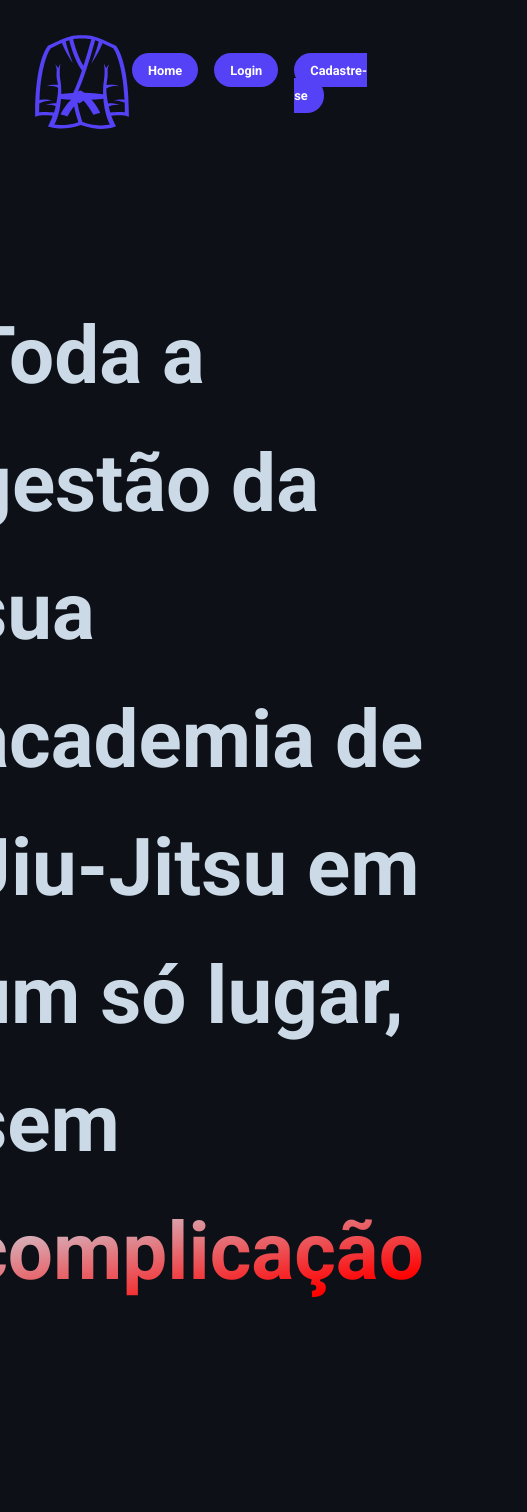
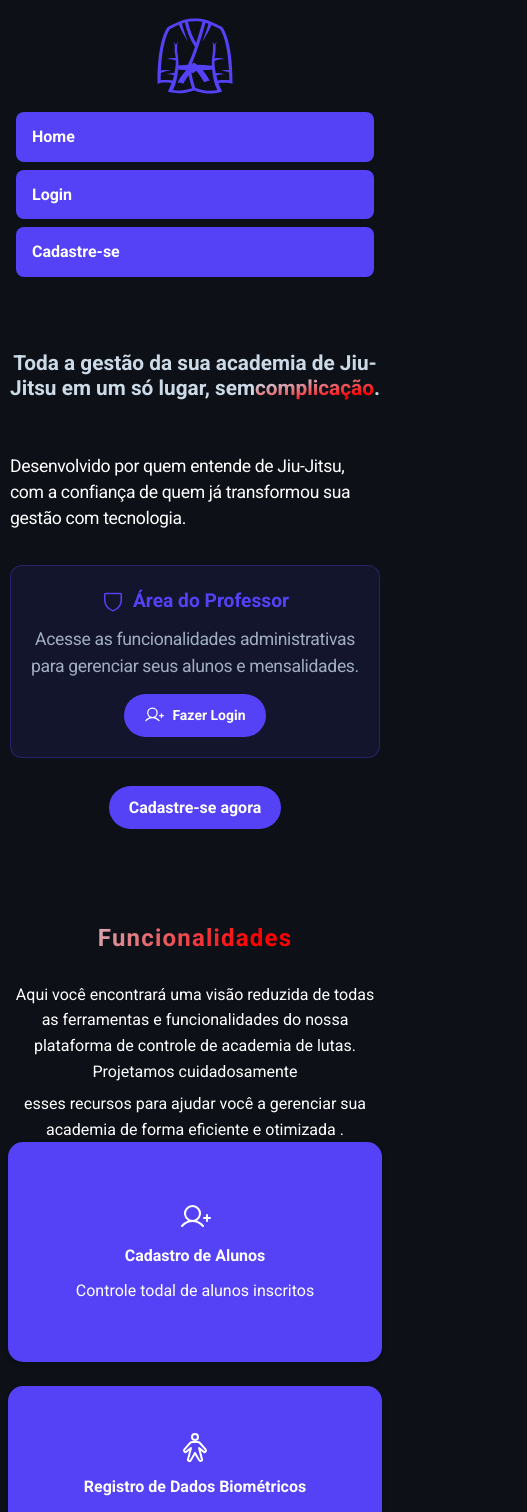
Before and after one commit to diegofchagas/teste-master, a React (Vite) app: page / in a window 390 px wide. Shown: the top 1512 px of the page, 527 px wide, since content can reach past the window. Built offline with nearby package versions, Linux system fonts and the light colour scheme.

Commit message:
add responsividade

```diff
--- a/src/App.css
+++ b/src/App.css
@@ -367,3 +367,119 @@ footer span{
   font-size: 1.5rem;
   margin-bottom: .800rem;
 }
+
+@media (max-width: 768px) {
+  header {
+    padding: 1rem;
+    max-width: 100vw;
+  }
+  header nav {
+    flex-direction: column;
+    align-items: flex-start;
+    gap: 1rem;
+  }
+  header nav img {
+    margin: 0 auto;
+    width: 80px;
+    display: block;
+  }
+  nav ul {
+    flex-direction: column;
+    gap: 0.5rem;
+    width: 100%;
+    align-items: flex-start;
+    padding-left: 0;
+  }
+  nav ul li {
+    width: 100%;
+  }
+  nav ul li a, nav ul li button {
+    width: 100%;
+    text-align: left;
+    font-size: 1em;
+    padding: 0.75em 1em;
+    border-radius: 8px;
+    margin: 0;
+  }
+  nav ul li {
+    display: flex;
+    align-items: center;
+    gap: 8px;
+  }
+  .container-h1 {
+    margin-top: 3em;
+    padding: 0 1em;
+  }
+  .container-h1 h1 {
+    font-size: 2em;
+    text-align: center;
+    word-break: break-word;
+  }
+  .container-info {
+    margin-top: 2em;
+    padding: 0 1em;
+    font-size: 1em;
+    gap: 0.8em;
+  }
+  .container-info p {
+    font-size: 1.1em;
+  }
+  .features ul {
+    margin-top: 2em;
+    grid-template-columns: 1fr;
+    gap: 1em;
+  }
+  .features ul li {
+    max-width: 100%;
+    padding: 1.2em;
+    font-size: 1em;
+  }
+  h2, .teachers h3 {
+    font-size: 1.5em;
+    margin-top: 2em;
+    margin-bottom: 1em;
+    padding: 0 0.5em;
+  }
+  section {
+    margin-top: 2em;
+    margin-bottom: 2em;
+    padding: 0 0.5em;
+  }
+  .team {
+    flex-direction: column;
+    gap: 1em;
+    padding: 0 0.5em;
+  }
+  .team .card {
+    flex-direction: column;
+    align-items: center;
+    max-width: 100%;
+    padding: 1em;
+    gap: 1em;
+  }
+  .team .card img {
+    width: 90px;
+    border-radius: 16px;
+  }
+  .form {
+    max-width: 100%;
+    padding: 1em;
+    margin: 2em 0;
+  }
+  .form div form {
+    width: 100%;
+    padding: 0;
+  }
+  form input, form textarea {
+    width: 100%;
+    min-width: 0;
+    font-size: 1em;
+  }
+  .teachers {
+    padding: 0 0.5em;
+  }
+  footer {
+    padding: 1em 0.5em;
+    font-size: 1em;
+  }
+}
--- a/src/pages/Home.tsx
+++ b/src/pages/Home.tsx
@@ -22,19 +22,12 @@ export default function Home() {
         </p>
 
         {!isLoggedIn && (
-          <div style={{
-            marginTop: "20px",
-            padding: "20px",
-            backgroundColor: "rgba(85, 66, 246, 0.1)",
-            borderRadius: "12px",
-            border: "1px solid rgba(85, 66, 246, 0.3)",
-            textAlign: "center"
-          }}>
-            <div style={{ display: "flex", alignItems: "center", justifyContent: "center", gap: "8px", marginBottom: "10px" }}>
+          <div className="professor-area-box">
+            <div className="professor-area-header">
               <Shield size={24} color="#5542f6" />
-              <h3 style={{ margin: 0, color: "#5542f6", fontSize: "1.2rem" }}>Área do Professor</h3>
+              <h3>Área do Professor</h3>
             </div>
-            <p style={{ margin: "0 0 15px 0", color: "#a0aec0", fontSize: "14px" }}>
+            <p className="professor-area-desc">
               Acesse as funcionalidades administrativas para gerenciar seus alunos e mensalidades.
             </p>
             <Link to="/login" className="btn btn-primary">
@@ -44,13 +37,13 @@ export default function Home() {
           </div>
         )}
 
-        <button>Cadastre-se agora</button>
+        <button className="btn btn-primary" style={{marginTop: 16}}>Cadastre-se agora</button>
       </div>
 
-      <section>
+      <section className="features">
         <h2>Funcionalidades</h2>
 
-        <div className="features">
+        <div>
           <p>
             Aqui você encontrará uma visão reduzida de todas as ferramentas e
             funcionalidades do nossa plataforma de controle de academia de
@@ -174,7 +167,7 @@ export default function Home() {
             <label>Mensagem:</label>
             <textarea name="" id=""></textarea>
 
-            <button>enviar</button>
+            <button className="btn btn-primary">enviar</button>
           </form>
         </div>
       </div>
--- a/src/styles/global.css
+++ b/src/styles/global.css
@@ -263,3 +263,170 @@ input, button, textarea {
     font-size: 14px;
   }
 }
+
+/* --- Responsividade para Home.tsx --- */
+@media (max-width: 768px) {
+  .container-h1 {
+    padding: 10px;
+    text-align: center;
+  }
+  .container-h1 h1 {
+    font-size: 1.3rem;
+    line-height: 1.2;
+  }
+  .container-info {
+    padding: 10px;
+    font-size: 1rem;
+  }
+  .features ul {
+    display: flex;
+    flex-direction: column;
+    gap: 16px;
+    padding: 0;
+  }
+  .features li {
+    font-size: 1rem;
+    flex-direction: column;
+    align-items: flex-start;
+    gap: 4px;
+  }
+  .team {
+    display: flex;
+    flex-direction: column;
+    gap: 16px;
+    align-items: center;
+  }
+  .card {
+    width: 100%;
+    min-width: unset;
+    max-width: 350px;
+    margin: 0 auto;
+    padding: 12px;
+  }
+  .form {
+    padding: 10px;
+  }
+  .form form {
+    flex-direction: column;
+    gap: 10px;
+  }
+  .teachers {
+    padding: 10px;
+  }
+  footer {
+    flex-direction: column;
+    gap: 10px;
+    text-align: center;
+    padding: 10px;
+  }
+  footer div {
+    justify-content: center;
+  }
+}
+
+.professor-area-box {
+  margin-top: 20px;
+  padding: 20px;
+  background-color: rgba(85, 66, 246, 0.1);
+  border-radius: 12px;
+  border: 1px solid rgba(85, 66, 246, 0.3);
+  text-align: center;
+}
+.professor-area-header {
+  display: flex;
+  align-items: center;
+  justify-content: center;
+  gap: 8px;
+  margin-bottom: 10px;
+}
+.professor-area-header h3 {
+  margin: 0;
+  color: #5542f6;
+  font-size: 1.2rem;
+}
+.professor-area-desc {
+  margin: 0 0 15px 0;
+  color: #a0aec0;
+  font-size: 14px;
+}
+
+.features ul {
+  display: flex;
+  flex-wrap: wrap;
+  gap: 24px;
+  list-style: none;
+  padding: 0;
+  margin: 0;
+}
+.features li {
+  background: #1a202c;
+  border-radius: 10px;
+  padding: 16px;
+  min-width: 220px;
+  flex: 1 1 220px;
+  display: flex;
+  flex-direction: column;
+  align-items: flex-start;
+  gap: 6px;
+  box-shadow: var(--shadow);
+}
+.team {
+  display: flex;
+  flex-wrap: wrap;
+  gap: 24px;
+  justify-content: center;
+  margin-top: 24px;
+}
+.info-teachers {
+  margin-top: 10px;
+  display: flex;
+  flex-direction: column;
+  gap: 4px;
+}
+.form {
+  margin: 32px auto;
+  max-width: 600px;
+  background: #1a202c;
+  border-radius: 12px;
+  padding: 24px;
+  box-shadow: var(--shadow);
+}
+.teachers {
+  margin: 32px auto;
+  max-width: 1200px;
+  padding: 24px;
+}
+.category {
+  color: #5542f6;
+  font-weight: bold;
+  margin-top: 2px;
+}
+.paragraph {
+  display: block;
+  margin: 12px 0 0 0;
+  color: #a0aec0;
+  font-size: 14px;
+}
+footer {
+  display: flex;
+  align-items: center;
+  justify-content: space-between;
+  padding: 24px;
+  background: #1a202c;
+  border-top: 1px solid #2d3748;
+  margin-top: 40px;
+}
+footer span {
+  font-weight: bold;
+  color: #5542f6;
+  font-size: 1.2rem;
+}
+footer div {
+  display: flex;
+  gap: 16px;
+}
+footer p {
+  margin: 0;
+  color: #a0aec0;
+  font-size: 0.9rem;
+}
```
